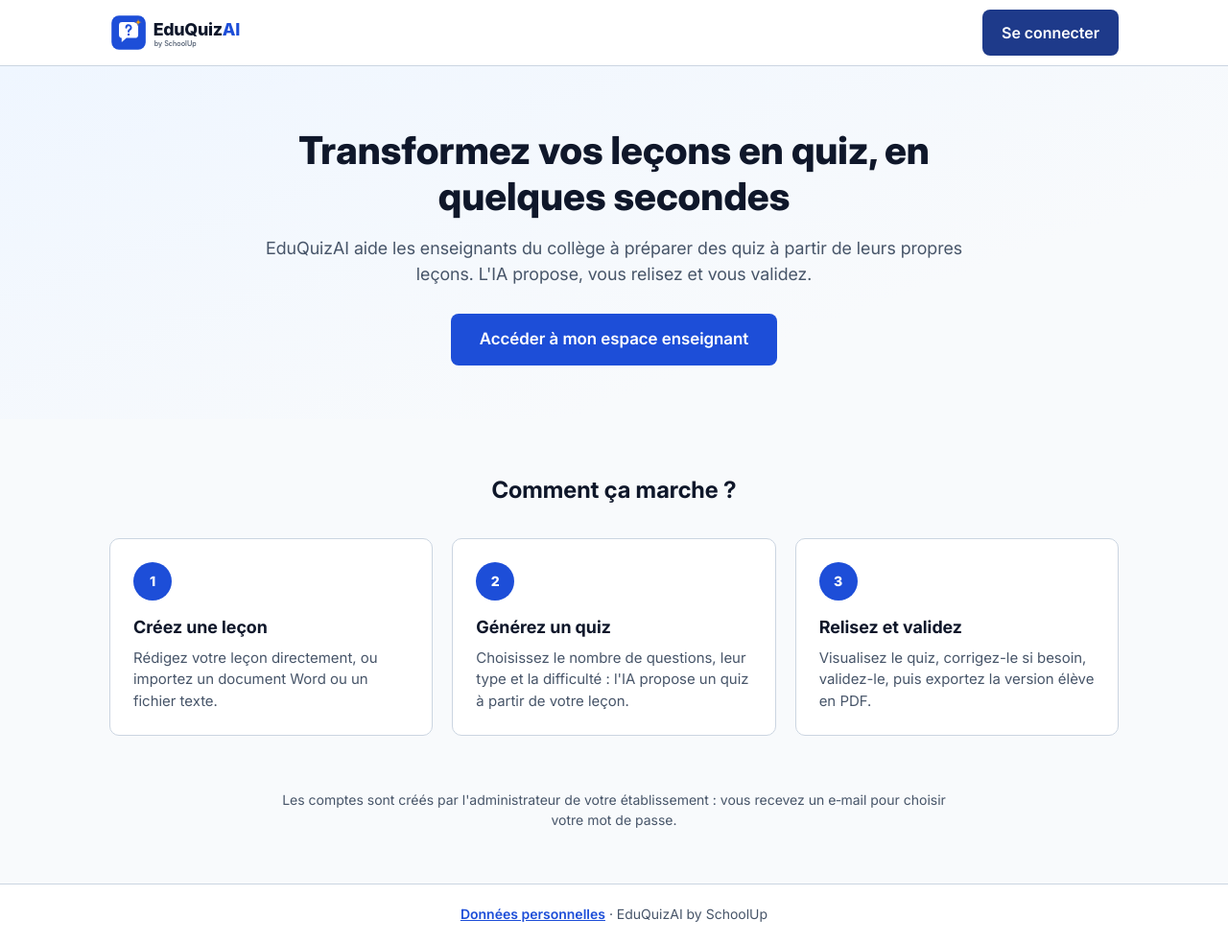
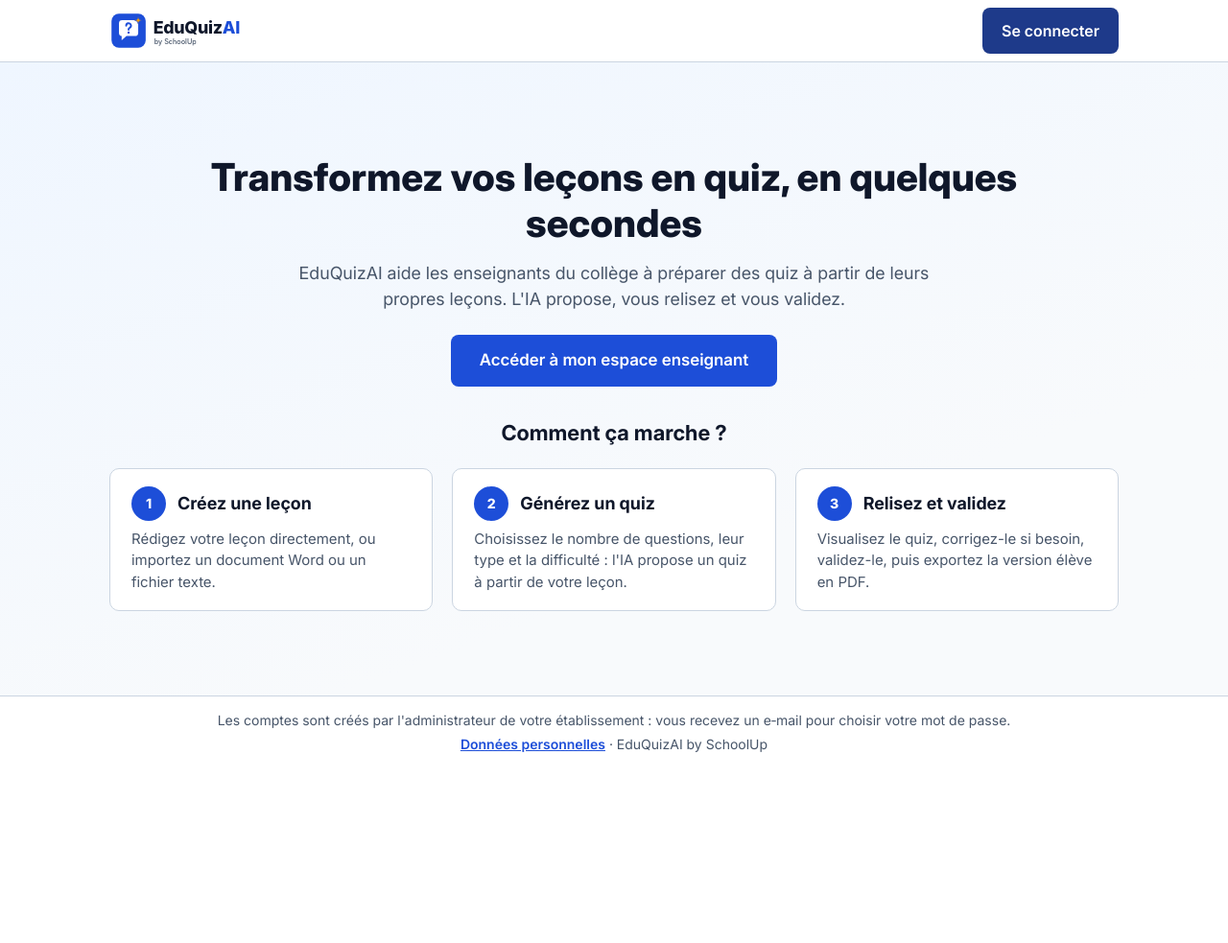
Before and after one commit to FantoniStephane/eduquizai, a Django app: page / in a window 1280 px wide. Shown: the whole page at 96% size. After the commit the page ends 784 px from the top, so only its background shows below. Run offline with Django 5.2, Linux system fonts and the light colour scheme.

Commit message:
fix(accueil): page d'accueil sans défilement sur ordinateur

```diff
--- a/web/static/css/style.css
+++ b/web/static/css/style.css
@@ -2009,8 +2009,13 @@ body:has(> .pied) > .contenu {
 }
 
 /* ===== Page d'accueil publique (maquette 00) ===== */
+/* Sur ordinateur, la page tient dans la hauteur de l'écran (comme les pages de
+   l'application) ; sur mobile ou écran très bas, défilement normal. */
 .page-accueil {
   background: var(--fond);
+}
+.page-accueil main {
+  background: linear-gradient(160deg, var(--primaire-clair), var(--fond) 70%);
 }
 .accueil-entete {
   background: var(--surface);
@@ -2020,7 +2025,7 @@ body:has(> .pied) > .contenu {
   max-width: 1100px;
   margin: 0 auto;
   padding: 0 24px;
-  height: 68px;
+  height: 64px;
   display: flex;
   align-items: center;
   justify-content: space-between;
@@ -2031,22 +2036,22 @@ body:has(> .pied) > .contenu {
   display: block;
 }
 .accueil-hero {
-  background: linear-gradient(160deg, var(--primaire-clair), var(--fond) 70%);
-  padding: 64px 24px 56px;
+  padding: 56px 24px 40px;
 }
 .accueil-hero .interieur {
-  max-width: 760px;
+  max-width: 900px;
   margin: 0 auto;
   text-align: center;
 }
 .accueil-hero h1 {
-  font-size: 40px;
-  margin-bottom: 16px;
+  font-size: 38px;
+  margin-bottom: 14px;
 }
 .accueil-hero .accroche {
   font-size: 18px;
   color: var(--texte-2);
-  margin-bottom: 28px;
+  margin: 0 auto 24px;
+  max-width: 720px;
 }
 .accueil-hero .btn {
   padding: 12px 28px;
@@ -2055,12 +2060,12 @@ body:has(> .pied) > .contenu {
 .accueil-etapes {
   max-width: 1100px;
   margin: 0 auto;
-  padding: 56px 24px;
+  padding: 24px 24px 48px;
 }
 .accueil-etapes h2 {
   text-align: center;
-  font-size: 24px;
-  margin-bottom: 32px;
+  font-size: 22px;
+  margin-bottom: 20px;
 }
 .etapes {
   list-style: none;
@@ -2072,11 +2077,18 @@ body:has(> .pied) > .contenu {
 .etapes .carte {
   display: block;
   height: 100%;
-  padding: 24px;
+  padding: 18px 22px;
+}
+.etapes .tete {
+  display: flex;
+  align-items: center;
+  gap: 12px;
+  margin-bottom: 8px;
 }
 .etapes .numero {
-  width: 40px;
-  height: 40px;
+  width: 36px;
+  height: 36px;
+  flex-shrink: 0;
   border-radius: 50%;
   background: var(--primaire);
   color: #fff;
@@ -2084,42 +2096,61 @@ body:has(> .pied) > .contenu {
   align-items: center;
   justify-content: center;
   font-weight: 800;
-  margin-bottom: 14px;
 }
 .etapes h3 {
   font-size: 18px;
-  margin-bottom: 8px;
 }
 .etapes p {
   color: var(--texte-2);
   font-size: 15px;
 }
-.accueil-note {
-  max-width: 760px;
-  margin: 0 auto;
-  padding: 0 24px 56px;
-  text-align: center;
-}
 .accueil-pied {
   border-top: 1px solid var(--bordure);
   background: var(--surface);
-  padding: 20px 24px;
+  padding: 14px 24px;
   text-align: center;
   font-size: 14px;
   color: var(--texte-2);
+}
+.accueil-pied p + p {
+  margin-top: 4px;
 }
 .accueil-pied a {
   font-weight: 600;
 }
+@media (min-width: 821px) and (min-height: 600px) {
+  body.page-accueil {
+    height: 100vh;
+    display: flex;
+    flex-direction: column;
+    overflow: hidden;
+  }
+  .page-accueil main {
+    flex: 1;
+    min-height: 0;
+    display: flex;
+    flex-direction: column;
+    justify-content: center;
+  }
+  .accueil-hero {
+    padding: clamp(8px, 4vh, 48px) 24px clamp(8px, 2vh, 24px);
+  }
+  .accueil-hero h1 {
+    font-size: clamp(28px, 5.4vh, 40px);
+  }
+  .accueil-etapes {
+    padding: clamp(8px, 2vh, 24px) 24px clamp(8px, 3vh, 32px);
+  }
+}
 @media (max-width: 820px) {
   .accueil-hero {
-    padding: 40px 16px;
+    padding: 36px 16px 24px;
   }
   .accueil-hero h1 {
     font-size: 30px;
   }
   .accueil-etapes {
-    padding: 40px 16px;
+    padding: 24px 16px 32px;
   }
   .etapes {
     grid-template-columns: 1fr;
--- a/web/templates/accueil.html
+++ b/web/templates/accueil.html
@@ -28,25 +28,31 @@
       <h2 id="titre-etapes">Comment ça marche ?</h2>
       <ol class="etapes">
         <li class="carte">
+          <div class="tete">
             <div class="numero" aria-hidden="true">1</div>
             <h3>Créez une leçon</h3>
+          </div>
           <p>Rédigez votre leçon directement, ou importez un document Word ou un fichier texte.</p>
         </li>
         <li class="carte">
+          <div class="tete">
             <div class="numero" aria-hidden="true">2</div>
             <h3>Générez un quiz</h3>
+          </div>
           <p>Choisissez le nombre de questions, leur type et la difficulté : l'IA propose un quiz à partir de votre leçon.</p>
         </li>
         <li class="carte">
+          <div class="tete">
             <div class="numero" aria-hidden="true">3</div>
             <h3>Relisez et validez</h3>
+          </div>
           <p>Visualisez le quiz, corrigez-le si besoin, validez-le, puis exportez la version élève en PDF.</p>
         </li>
       </ol>
     </section>
-    <p class="accueil-note muted">Les comptes sont créés par l'administrateur de votre établissement : vous recevez un e&#8209;mail pour choisir votre mot de passe.</p>
   </main>
   <footer class="accueil-pied">
-    <a href="{% url 'donnees_personnelles' %}">Données personnelles</a> · EduQuizAI by SchoolUp
+    <p>Les comptes sont créés par l'administrateur de votre établissement : vous recevez un e&#8209;mail pour choisir votre mot de passe.</p>
+    <p><a href="{% url 'donnees_personnelles' %}">Données personnelles</a> · EduQuizAI by SchoolUp</p>
   </footer>
 {% endblock %}
```
Also changed, not shown: docs/conception/maquettes/00_accueil.html (+8 -2 lines), docs/conception/maquettes/assets/style.css (+150 -24 lines), 2 other files. Lines whose indentation alone changed are shown as unchanged.
